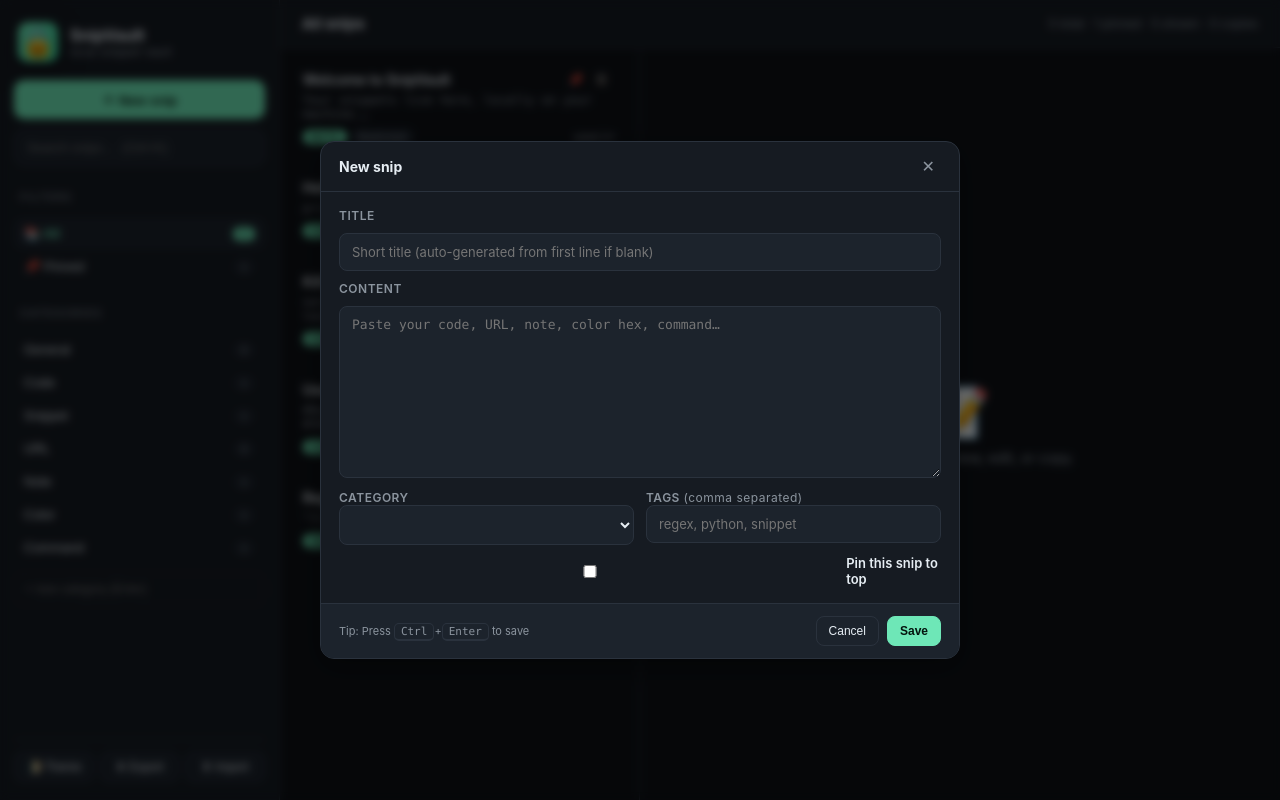
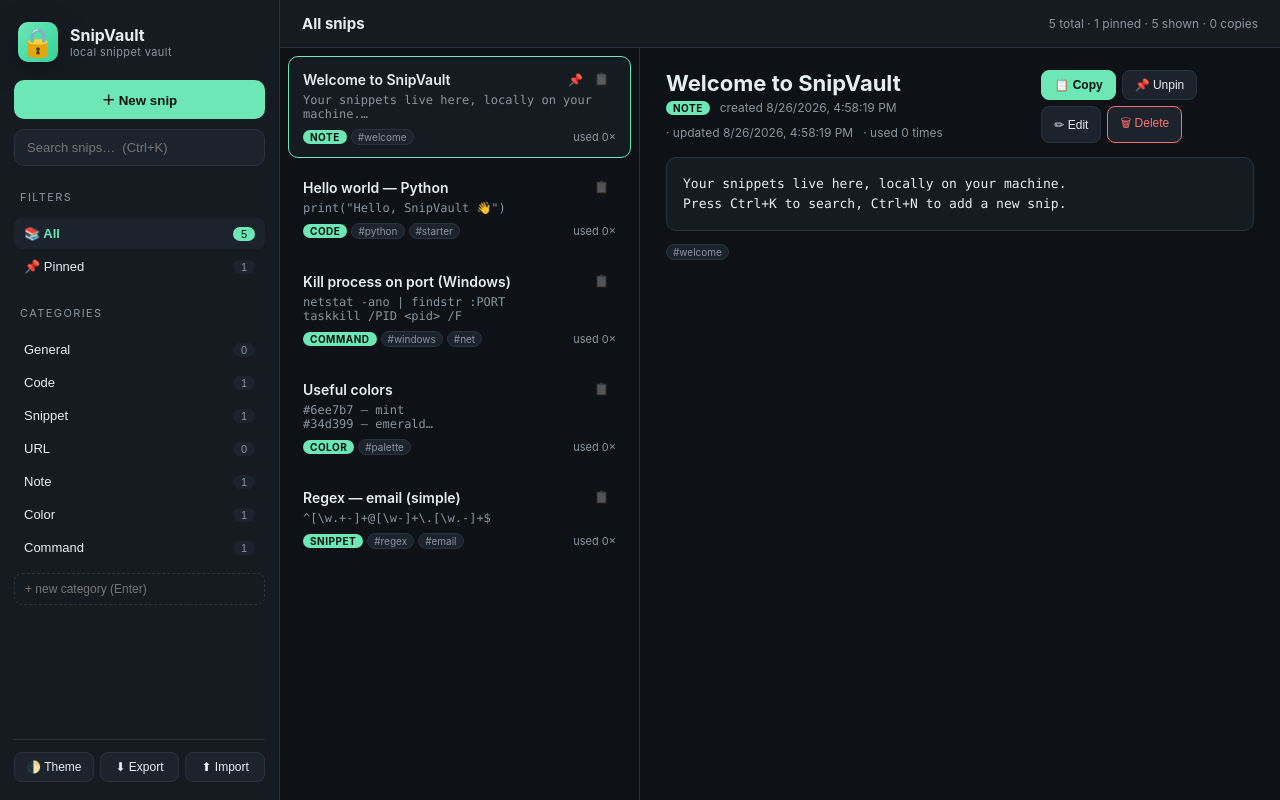
Before and after one commit to Pkkarthik12/Snipvault, a Flask app: page / in a window 1280 px wide. Run offline with Flask 3, Linux system fonts and the light colour scheme; lists and menus that the app fills with data are empty.

Commit message:
fix: resolve modal closing bug, hidden CSS specificity, and auto-selection of created snippets

```diff
--- a/static/app.js
+++ b/static/app.js
@@ -165,8 +165,14 @@ let toastTimer;
 function toast(msg) {
   els.toast.textContent = msg;
   els.toast.hidden = false;
+  els.toast.classList.add("show");
+  els.toast.style.display = "block";
   clearTimeout(toastTimer);
-  toastTimer = setTimeout(() => (els.toast.hidden = true), 2000);
+  toastTimer = setTimeout(() => {
+    els.toast.hidden = true;
+    els.toast.classList.remove("show");
+    els.toast.style.display = "none";
+  }, 2200);
 }
 
 /* ----- Rendering ----------------------------------------------------- */
@@ -188,6 +194,22 @@ async function refresh() {
   renderList();
   renderCategories(stats);
   renderStats(stats, listRes.total ?? state.snips.length);
+
+  // If currently active snippet is still in list, re-render detail with fresh data
+  if (state.activeId) {
+    const existing = state.snips.find(s => s.id === state.activeId);
+    if (existing) {
+      renderDetail(existing);
+    } else {
+      state.activeId = null;
+      renderDetail(null);
+    }
+  }
+
+  // Auto-select first snippet if none selected on desktop
+  if (!state.activeId && state.snips.length > 0 && window.innerWidth > 900) {
+    selectSnip(state.snips[0].id);
+  }
 }
 
 function renderList() {
@@ -261,7 +283,7 @@ function renderList() {
         if (ok) {
           await api.use(s.id);
           toast("✅ Copied to clipboard");
-          refresh();
+          await refresh();
         } else {
           toast("⚠ Failed to copy");
         }
@@ -392,7 +414,7 @@ function renderDetail(s) {
         if (usesEl) usesEl.textContent = `· used ${s.uses} times`;
       }
       toast("✅ Copied to clipboard");
-      refresh();
+      await refresh();
     } else {
       toast("⚠ Failed to copy");
     }
@@ -404,8 +426,9 @@ function renderDetail(s) {
     const res = await api.update(s.id, { pinned: newPinned });
     if (res && res.snip) {
       toast(newPinned ? "📌 Pinned to top" : "Unpinned");
+      state.activeId = s.id;
+      await refresh();
       await selectSnip(s.id);
-      await refresh();
     }
   });
 
@@ -449,38 +472,52 @@ function openModal(snip = null) {
   els.fTags.value = snip ? (snip.tags || []).join(", ") : "";
 
   // Populate categories
+  const currentCat = snip
+    ? snip.category
+    : (state.category !== "All" && state.category !== "Pinned" ? state.category : "General");
+
   els.fCategory.innerHTML = state.categories
-    .map(c => `<option ${snip && snip.category === c ? "selected" : ""}>${escapeHTML(c)}</option>`)
+    .map(c => `<option value="${escapeHTML(c)}" ${currentCat === c ? "selected" : ""}>${escapeHTML(c)}</option>`)
     .join("");
 
-  if (snip && snip.category && !state.categories.includes(snip.category)) {
+  if (currentCat && !state.categories.includes(currentCat)) {
     const opt = document.createElement("option");
+    opt.value = currentCat;
     opt.selected = true;
-    opt.textContent = snip.category;
+    opt.textContent = currentCat;
     els.fCategory.appendChild(opt);
   }
 
   els.modal.hidden = false;
-  setTimeout(() => els.fContent.focus(), 40);
+  els.modal.classList.add("open");
+  els.modal.style.display = "grid";
+  setTimeout(() => (snip ? els.fContent : els.fTitle).focus(), 40);
 }
 
 function closeModal() {
   els.modal.hidden = true;
+  els.modal.classList.remove("open");
+  els.modal.style.display = "none";
   state.editingId = null;
+  els.fTitle.value = "";
+  els.fContent.value = "";
+  els.fTags.value = "";
+  els.fPinned.checked = false;
 }
 
 async function saveModal() {
   const content = els.fContent.value;
-  if (!content.trim()) {
-    toast("⚠ Content is empty");
+  if (!content || !content.trim()) {
+    toast("⚠ Content is required");
     els.fContent.focus();
     return;
   }
 
+  const category = els.fCategory.value || "General";
   const payload = {
     title: els.fTitle.value.trim(),
     content: content,
-    category: els.fCategory.value || "General",
+    category: category,
     tags: els.fTags.value.split(",").map(s => s.trim().replace(/^#/, "")).filter(Boolean),
     pinned: els.fPinned.checked,
   };
@@ -490,6 +527,13 @@ async function saveModal() {
     res = await api.update(state.editingId, payload);
   } else {
     res = await api.create(payload);
+    // Reset filters to All so user sees their new snip right away
+    if (state.category !== "All" && state.category !== category) {
+      state.category = "All";
+      els.crumb.textContent = "All snips";
+    }
+    state.query = "";
+    els.search.value = "";
   }
 
   if (!res || res.error) {
@@ -593,8 +637,9 @@ function wire() {
   // Search
   els.search.addEventListener("input", debounce(() => {
     state.query = els.search.value.trim();
+    state.activeId = null;
     refresh();
-  }, 180));
+  }, 150));
 
   // New snip
   els.newBtn.addEventListener("click", () => {
@@ -603,11 +648,25 @@ function wire() {
   });
 
   // Modal actions
-  els.modalClose.addEventListener("click", closeModal);
-  els.modalCancel.addEventListener("click", closeModal);
-  els.modalSave.addEventListener("click", saveModal);
+  els.modalClose.addEventListener("click", (e) => {
+    e.preventDefault();
+    e.stopPropagation();
+    closeModal();
+  });
+  els.modalCancel.addEventListener("click", (e) => {
+    e.preventDefault();
+    e.stopPropagation();
+    closeModal();
+  });
+  els.modalSave.addEventListener("click", (e) => {
+    e.preventDefault();
+    saveModal();
+  });
   els.modal.addEventListener("click", (e) => {
-    if (e.target === els.modal) closeModal();
+    if (e.target === els.modal) {
+      e.preventDefault();
+      closeModal();
+    }
   });
 
   // Ctrl+Enter / Cmd+Enter inside modal
@@ -652,6 +711,7 @@ function wire() {
       state.category = b.dataset.cat;
       els.crumb.textContent = state.category === "All" ? "All snips" :
         state.category === "Pinned" ? "Pinned snips" : `Category: ${state.category}`;
+      state.activeId = null;
       closeSidebar();
       refresh();
     });
--- a/static/style.css
+++ b/static/style.css
@@ -1,3 +1,8 @@
+/* ----- Universal hidden utility -------------------------------------- */
+[hidden] {
+  display: none !important;
+}
+
 /* ----- SnipVault styles ---------------------------------------------- */
 
 :root {
@@ -41,6 +46,7 @@ body {
   color: var(--text);
   display: grid;
   grid-template-columns: 280px 1fr;
+  height: 100vh;
   overflow: hidden;
   font-size: 14px;
 }
@@ -194,6 +200,8 @@ body {
 .main {
   display: flex;
   flex-direction: column;
+  height: 100vh;
+  min-width: 0;
   overflow: hidden;
 }
 .topbar {
@@ -203,6 +211,7 @@ body {
   padding: 14px 22px;
   border-bottom: 1px solid var(--border);
   background: var(--panel);
+  flex-shrink: 0;
 }
 .topbar-left {
   display: flex;
@@ -231,7 +240,8 @@ body {
   display: grid;
   grid-template-columns: 360px 1fr;
   gap: 0;
-  height: 100%;
+  flex: 1;
+  min-height: 0;
   overflow: hidden;
 }
 
@@ -239,6 +249,8 @@ body {
   border-right: 1px solid var(--border);
   overflow-y: auto;
   background: var(--bg);
+  min-height: 0;
+  height: 100%;
 }
 
 .snip-list { list-style: none; margin: 0; padding: 8px; }
@@ -419,10 +431,15 @@ kbd {
 /* ----- Modal --------------------------------------------------------- */
 .modal {
   position: fixed; inset: 0;
-  background: rgba(0,0,0,.55);
-  display: grid; place-items: center;
-  z-index: 100;
+  background: rgba(0, 0, 0, 0.65);
+  display: none;
+  place-items: center;
+  z-index: 1000;
   backdrop-filter: blur(4px);
+}
+.modal.open,
+.modal:not([hidden]) {
+  display: grid !important;
 }
 .modal-card {
   width: min(640px, 92vw);
@@ -440,6 +457,11 @@ kbd {
 .modal-head .x {
   background: transparent; border: none; color: var(--muted);
   font-size: 16px; cursor: pointer;
+  padding: 4px 8px; border-radius: 6px;
+}
+.modal-head .x:hover {
+  background: var(--panel-2);
+  color: var(--text);
 }
 .modal-body { padding: 16px 18px; display: flex; flex-direction: column; gap: 10px; }
 .modal-body label {
@@ -489,12 +511,18 @@ kbd {
   background: var(--panel);
   border: 1px solid var(--accent);
   color: var(--accent);
-  padding: 10px 16px;
+  padding: 10px 18px;
   border-radius: 999px;
   font-weight: 600;
   font-size: 13px;
   box-shadow: var(--shadow);
-  z-index: 200;
+  z-index: 2000;
+  display: none;
+  pointer-events: none;
+}
+.toast.show,
+.toast:not([hidden]) {
+  display: block !important;
 }
 
 /* ----- Responsive ---------------------------------------------------- */
```
